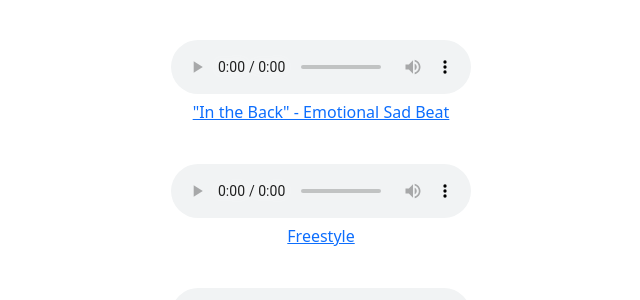
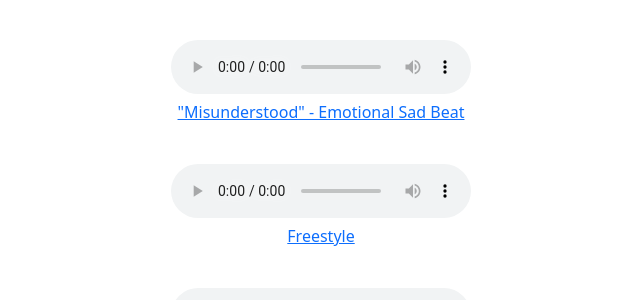
Before and after one commit to Chengetanaim/beatz-by-che, a Django app: page /my_music/ in a window 1280 px wide. Shown: the part 711-1011 px from the top of the page, without its empty margins (319-959 px from the left). Run offline with Django 3.2, Linux system fonts and the light colour scheme; some libraries are stand-ins or nearby versions.

Commit message:
Update my_music.html

```diff
--- a/beatzbychee/templates/beatzbychee/my_music.html
+++ b/beatzbychee/templates/beatzbychee/my_music.html
@@ -74,14 +74,14 @@
     <br>
      <audio controls>
 
-              <source src="{% static 'media/In the Back.mp3' %}" type="audio/mpeg">
+              <source src="{% static 'media/Misunderstood.mp3' %}" type="audio/mpeg">
             Your browser does not support the audio element.
 
     </audio>
 
 
     <br>
-    <p><a href="#">"In the Back" - Emotional Sad Beat</a></p>
+    <p><a href="#">"Misunderstood" - Emotional Sad Beat</a></p>
     <br>
 
 
```
